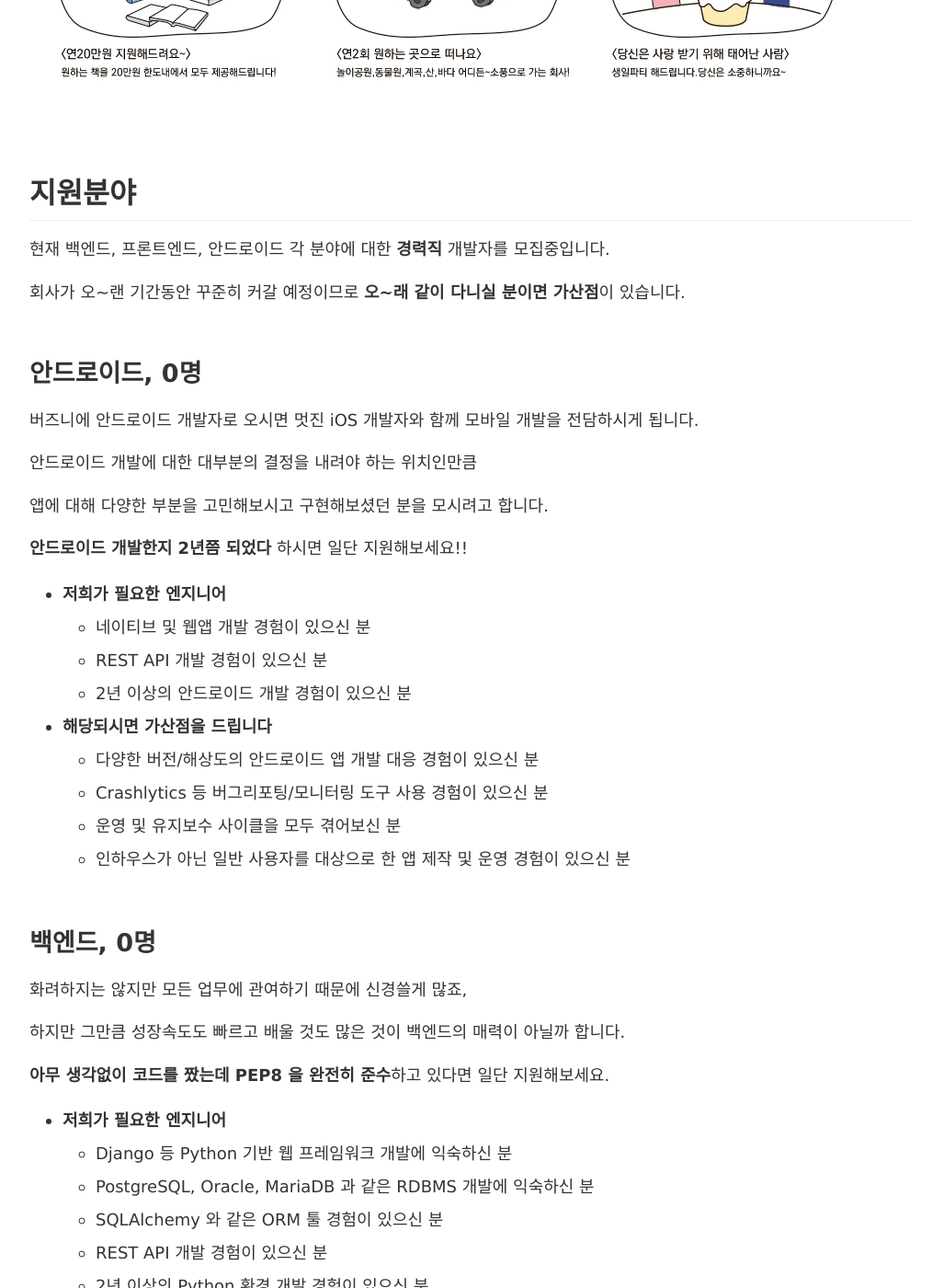
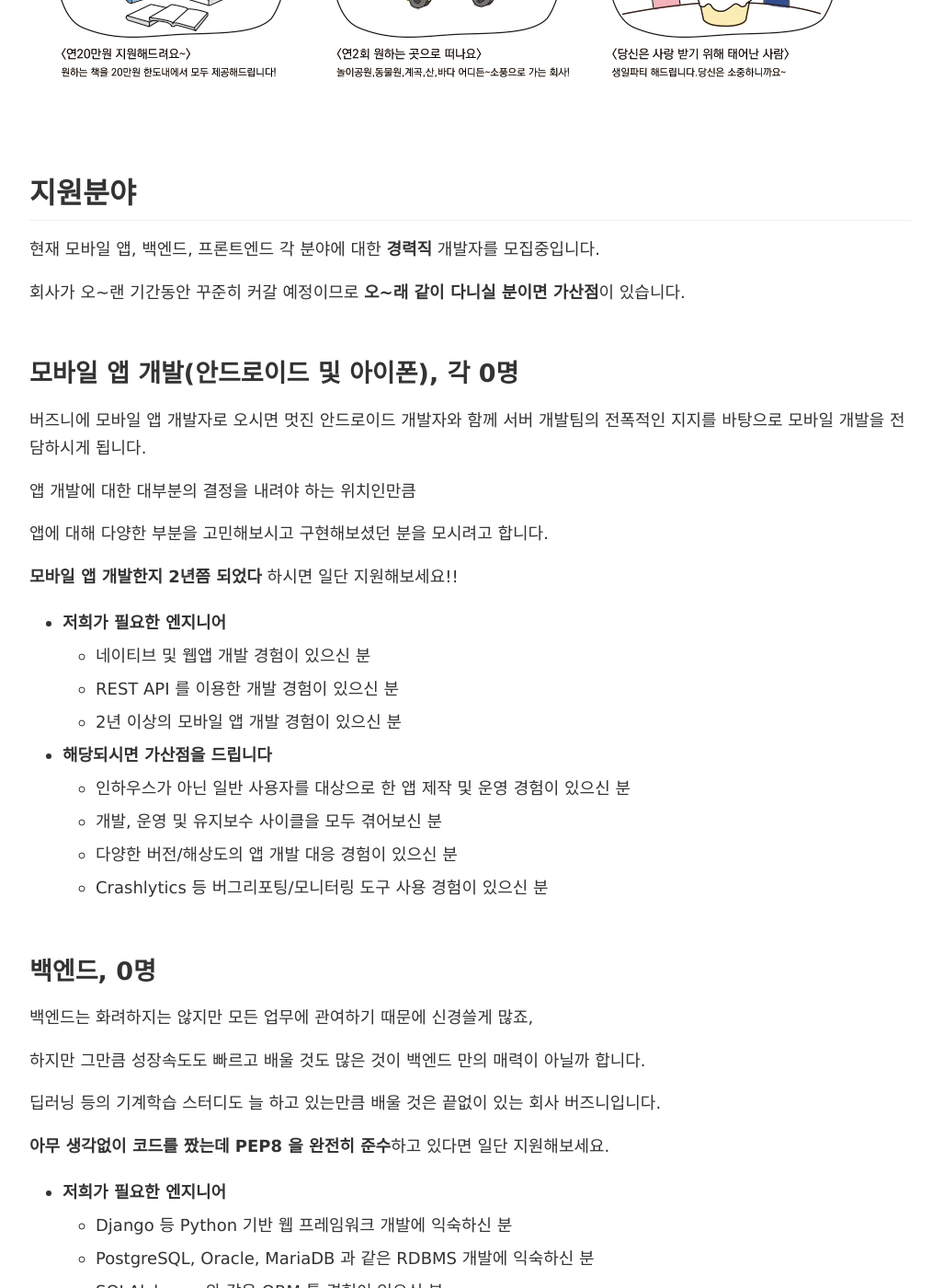
Before and after one commit to kjisoo/buzzni.github.com, a Jekyll site: the page built from jobs.md, in a window 1280 px wide and 1400 px high, scrolled down 2659 px. Shown: the whole window at 92% size, without its empty margins (128-1142 px from the left). Built offline with Jekyll 4.4.1, drawn with Linux system fonts in a browser that asks for light colours; nearby versions of some CDN libraries.

Commit message:
채용공고 수정

```diff
--- a/jobs.md
+++ b/jobs.md
@@ -71,38 +71,40 @@ permalink: /jobs/
 
 ## 지원분야
 
-현재 백엔드, 프론트엔드, 안드로이드 각 분야에 대한 **경력직** 개발자를 모집중입니다.
+현재 모바일 앱, 백엔드, 프론트엔드 각 분야에 대한 **경력직** 개발자를 모집중입니다.
 
 회사가 오~랜 기간동안 꾸준히 커갈 예정이므로 **오~래 같이 다니실 분이면 가산점**이 있습니다.
 
 
-### 안드로이드, 0명
+### 모바일 앱 개발(안드로이드 및 아이폰), 각 0명
 
-버즈니에 안드로이드 개발자로 오시면 멋진 iOS 개발자와 함께 모바일 개발을 전담하시게 됩니다.
+버즈니에 모바일 앱 개발자로 오시면 멋진 안드로이드 개발자와 함께 서버 개발팀의 전폭적인 지지를 바탕으로 모바일 개발을 전담하시게 됩니다.
 
-안드로이드 개발에 대한 대부분의 결정을 내려야 하는 위치인만큼
+앱 개발에 대한 대부분의 결정을 내려야 하는 위치인만큼
 
 앱에 대해 다양한 부분을 고민해보시고 구현해보셨던 분을 모시려고 합니다.
 
-**안드로이드 개발한지 2년쯤 되었다** 하시면 일단 지원해보세요!!
+**모바일 앱 개발한지 2년쯤 되었다** 하시면 일단 지원해보세요!!
 
 * **저희가 필요한 엔지니어**
     - 네이티브 및 웹앱 개발 경험이 있으신 분
-    - REST API 개발 경험이 있으신 분
-    - 2년 이상의 안드로이드 개발 경험이 있으신 분
+    - REST API 를 이용한 개발 경험이 있으신 분
+    - 2년 이상의 모바일 앱 개발 경험이 있으신 분
 
 * **해당되시면 가산점을 드립니다**
-    - 다양한 버전/해상도의 안드로이드 앱 개발 대응 경험이 있으신 분
+    - 인하우스가 아닌 일반 사용자를 대상으로 한 앱 제작 및 운영 경험이 있으신 분
+    - 개발, 운영 및 유지보수 사이클을 모두 겪어보신 분
+    - 다양한 버전/해상도의 앱 개발 대응 경험이 있으신 분
     - Crashlytics 등 버그리포팅/모니터링 도구 사용 경험이 있으신 분
-    - 운영 및 유지보수 사이클을 모두 겪어보신 분
-    - 인하우스가 아닌 일반 사용자를 대상으로 한 앱 제작 및 운영 경험이 있으신 분
 
 
 ### 백엔드, 0명
 
-화려하지는 않지만 모든 업무에 관여하기 때문에 신경쓸게 많죠,
+백엔드는 화려하지는 않지만 모든 업무에 관여하기 때문에 신경쓸게 많죠,
 
-하지만 그만큼 성장속도도 빠르고 배울 것도 많은 것이 백엔드의 매력이 아닐까 합니다.
+하지만 그만큼 성장속도도 빠르고 배울 것도 많은 것이 백엔드 만의 매력이 아닐까 합니다.
+
+딥러닝 등의 기계학습 스터디도 늘 하고 있는만큼 배울 것은 끝없이 있는 회사 버즈니입니다.
 
 **아무 생각없이 코드를 짰는데 PEP8 을 완전히 준수**하고 있다면 일단 지원해보세요.
 
```
